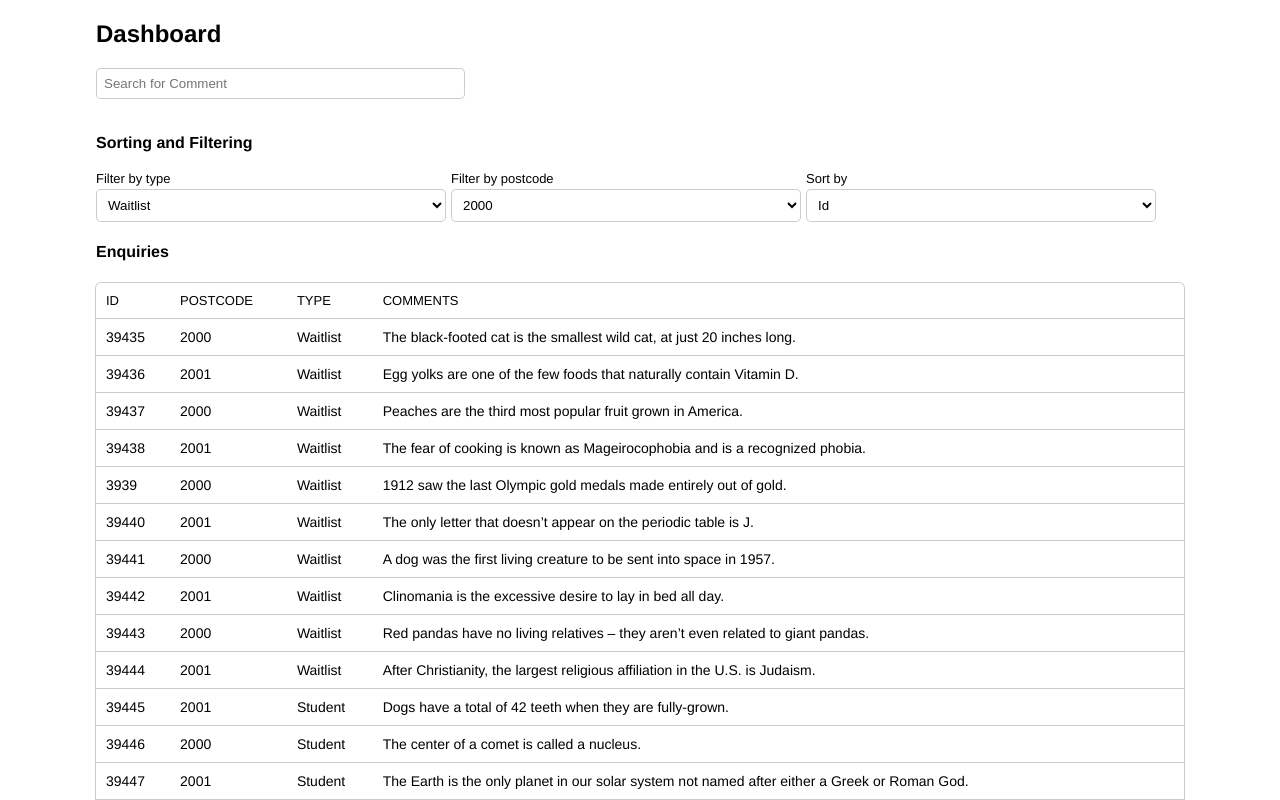
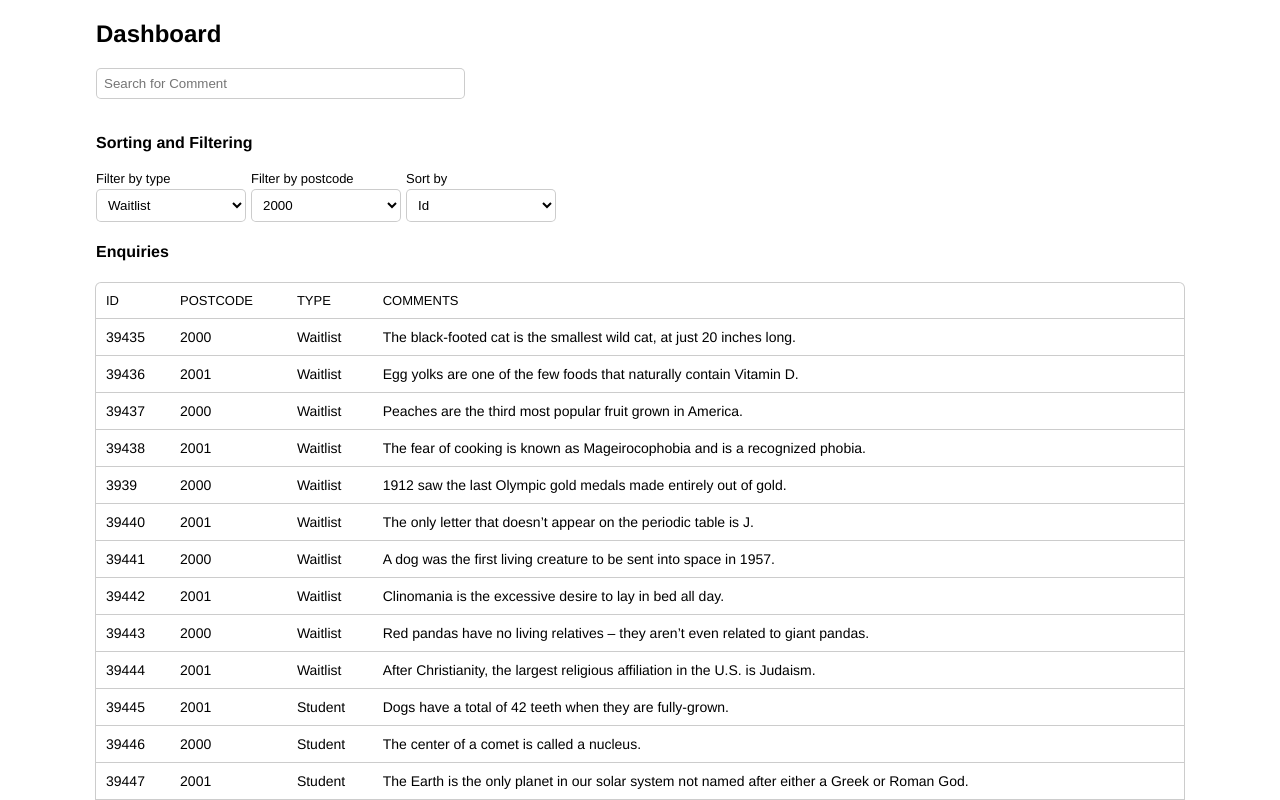
Before and after one commit to therealrinku/dashboard1, a Vue app: page / in a window 1280 px wide. Shown: the top 800 px of the page. Built offline with nearby package versions, Linux system fonts and the light colour scheme.

Commit message:
width of select changed

```diff
--- a/src/components/Select.vue
+++ b/src/components/Select.vue
@@ -23,7 +23,7 @@ export default {
 select {
   border: solid 1px rgba(0, 0, 0, 0.2);
   padding: 7px 10px 7px 7px;
-  width: 350px;
+  width: 150px;
   outline: none;
   border-radius: 5px;
   background: white;
```
